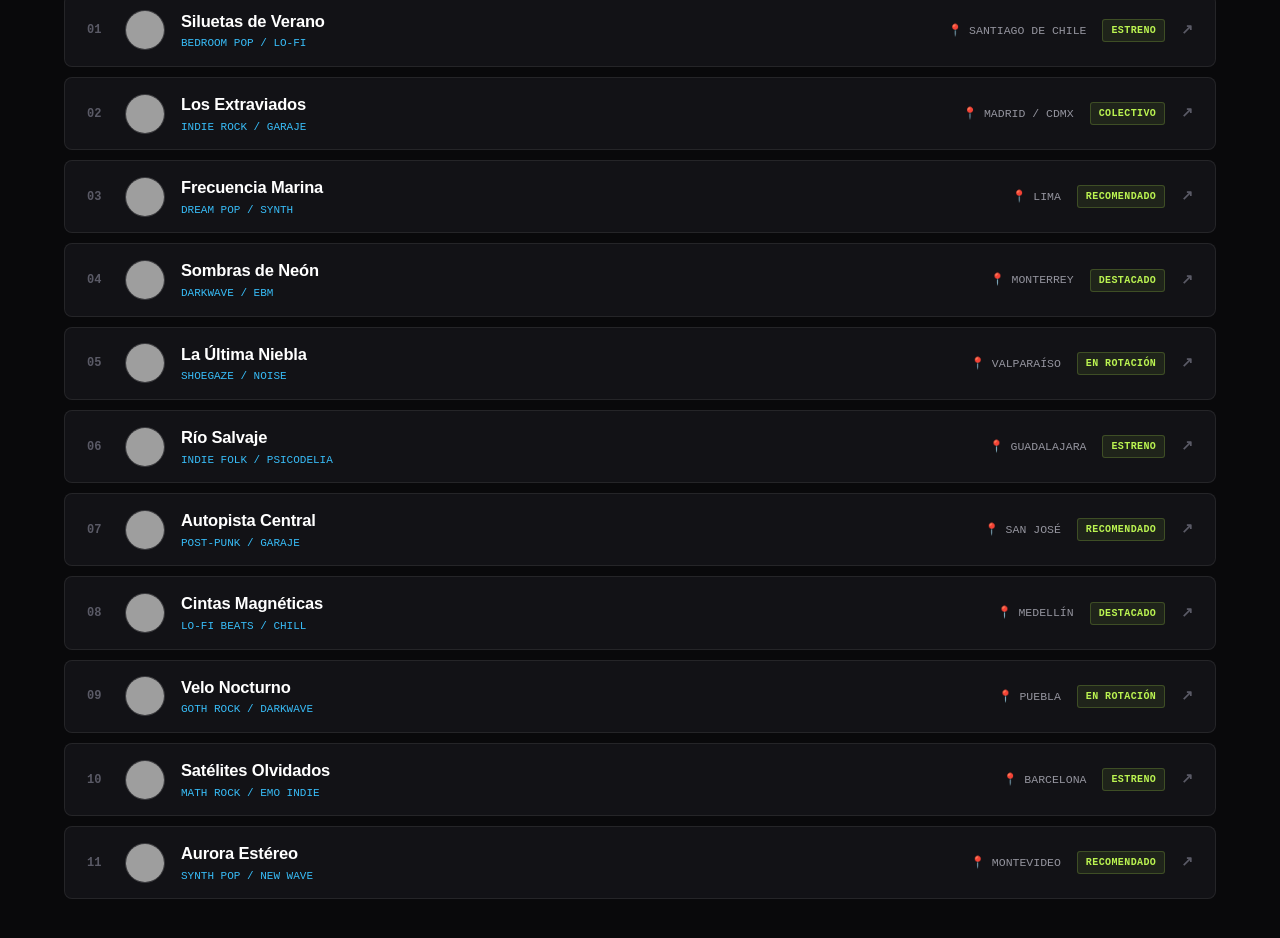
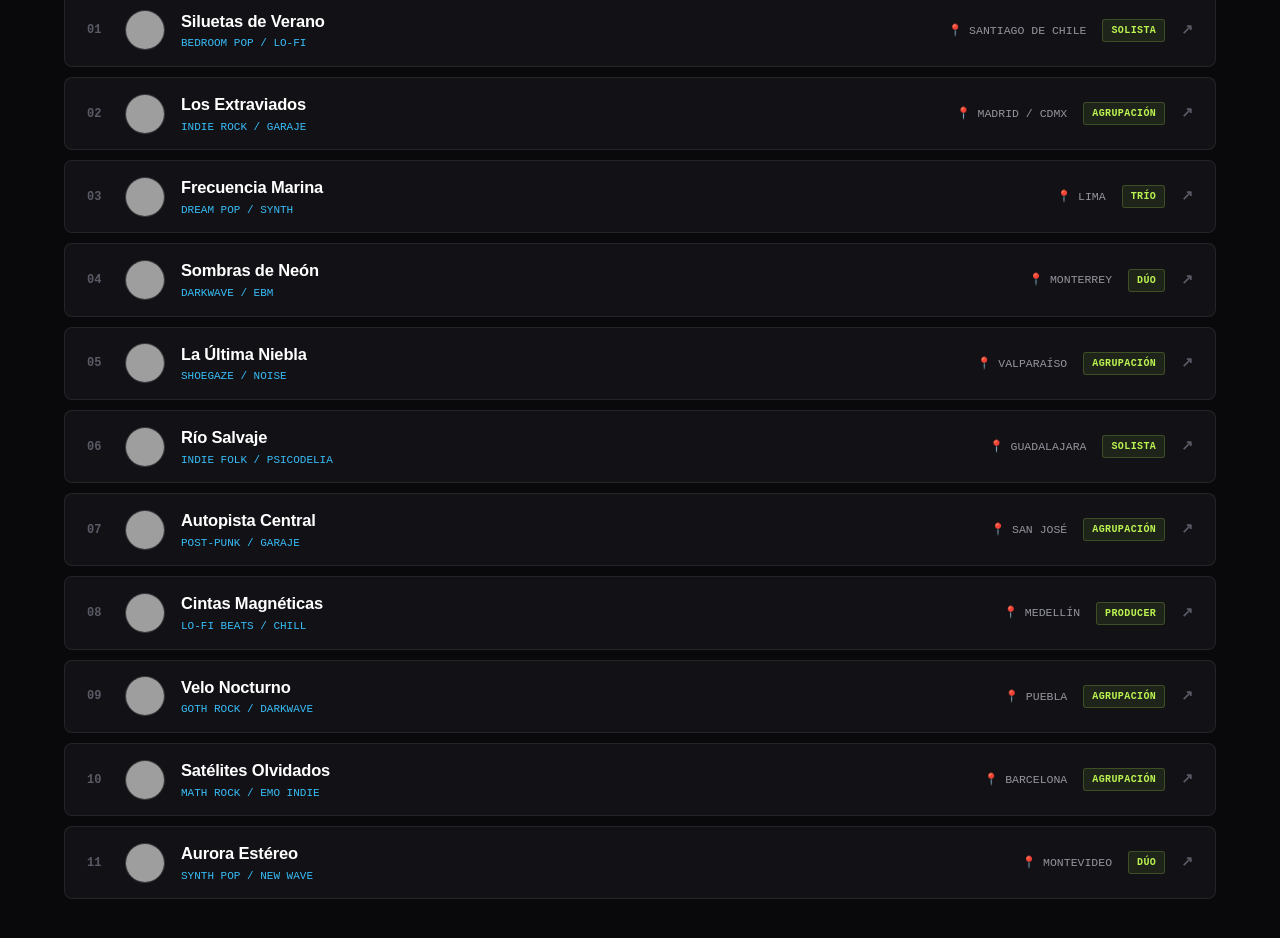
Before and after one commit to thenewindiewave-coder/TheNewIndieWaveWeb, a plain HTML site: page artistas.html in a window 1280 px wide. Shown: the part 914-1852 px from the top of the page. Drawn offline with Linux system fonts and the light colour scheme; grey boxes are pictures that could not be loaded; a web font is replaced by a local one.

Commit message:
Badges con clasificación

```diff
--- a/artistas.html
+++ b/artistas.html
@@ -794,7 +794,7 @@
     <!-- TOP 1 -->
     <div class="top3-card" onclick="openArtistModal('radar-1')">
       <div class="top3-media-wrap">
-        <div class="top3-badge">TOP RADAR #1</div>
+        <div class="top3-badge">AGRUPACIÓN</div>
         <img src="https://images.unsplash.com/photo-1511671782779-c97d3d27a1d4?w=900&q=80" alt="Lunar Daydream" loading="lazy">
         <div class="top3-media-overlay"></div>
         <div class="top3-origin">📍 CIUDAD DE MÉXICO</div>
@@ -812,7 +812,7 @@
     <!-- TOP 2 -->
     <div class="top3-card" onclick="openArtistModal('radar-2')">
       <div class="top3-media-wrap">
-        <div class="top3-badge">TOP RADAR #2</div>
+        <div class="top3-badge">DÚO</div>
         <img src="https://images.unsplash.com/photo-1470225620780-dba8ba36b745?w=900&q=80" alt="Distorsión Fría" loading="lazy">
         <div class="top3-media-overlay"></div>
         <div class="top3-origin">📍 BUENOS AIRES</div>
@@ -830,7 +830,7 @@
     <!-- TOP 3 -->
     <div class="top3-card" onclick="openArtistModal('radar-3')">
       <div class="top3-media-wrap">
-        <div class="top3-badge">TOP RADAR #3</div>
+        <div class="top3-badge">SOLISTA</div>
         <img src="https://images.unsplash.com/photo-1514525253161-7a46d19cd819?w=900&q=80" alt="Cero Tardes" loading="lazy">
         <div class="top3-media-overlay"></div>
         <div class="top3-origin">📍 BOGOTÁ</div>
@@ -864,7 +864,7 @@
       </div>
       <div class="sec-row-meta">
         <span class="sec-row-city">📍 SANTIAGO DE CHILE</span>
-        <span class="sec-row-badge">ESTRENO</span>
+        <span class="sec-row-badge">SOLISTA</span>
         <span class="sec-row-arrow">↗</span>
       </div>
     </div>
@@ -881,7 +881,7 @@
       </div>
       <div class="sec-row-meta">
         <span class="sec-row-city">📍 MADRID / CDMX</span>
-        <span class="sec-row-badge">COLECTIVO</span>
+        <span class="sec-row-badge">AGRUPACIÓN</span>
         <span class="sec-row-arrow">↗</span>
       </div>
     </div>
@@ -898,7 +898,7 @@
       </div>
       <div class="sec-row-meta">
         <span class="sec-row-city">📍 LIMA</span>
-        <span class="sec-row-badge">RECOMENDADO</span>
+        <span class="sec-row-badge">TRÍO</span>
         <span class="sec-row-arrow">↗</span>
       </div>
     </div>
@@ -915,7 +915,7 @@
       </div>
       <div class="sec-row-meta">
         <span class="sec-row-city">📍 MONTERREY</span>
-        <span class="sec-row-badge">DESTACADO</span>
+        <span class="sec-row-badge">DÚO</span>
         <span class="sec-row-arrow">↗</span>
       </div>
     </div>
@@ -932,7 +932,7 @@
       </div>
       <div class="sec-row-meta">
         <span class="sec-row-city">📍 VALPARAÍSO</span>
-        <span class="sec-row-badge">EN ROTACIÓN</span>
+        <span class="sec-row-badge">AGRUPACIÓN</span>
         <span class="sec-row-arrow">↗</span>
       </div>
     </div>
@@ -949,7 +949,7 @@
       </div>
       <div class="sec-row-meta">
         <span class="sec-row-city">📍 GUADALAJARA</span>
-        <span class="sec-row-badge">ESTRENO</span>
+        <span class="sec-row-badge">SOLISTA</span>
         <span class="sec-row-arrow">↗</span>
       </div>
     </div>
@@ -966,7 +966,7 @@
       </div>
       <div class="sec-row-meta">
         <span class="sec-row-city">📍 SAN JOSÉ</span>
-        <span class="sec-row-badge">RECOMENDADO</span>
+        <span class="sec-row-badge">AGRUPACIÓN</span>
         <span class="sec-row-arrow">↗</span>
       </div>
     </div>
@@ -983,7 +983,7 @@
       </div>
       <div class="sec-row-meta">
         <span class="sec-row-city">📍 MEDELLÍN</span>
-        <span class="sec-row-badge">DESTACADO</span>
+        <span class="sec-row-badge">PRODUCER</span>
         <span class="sec-row-arrow">↗</span>
       </div>
     </div>
@@ -1000,7 +1000,7 @@
       </div>
       <div class="sec-row-meta">
         <span class="sec-row-city">📍 PUEBLA</span>
-        <span class="sec-row-badge">EN ROTACIÓN</span>
+        <span class="sec-row-badge">AGRUPACIÓN</span>
         <span class="sec-row-arrow">↗</span>
       </div>
     </div>
@@ -1017,7 +1017,7 @@
       </div>
       <div class="sec-row-meta">
         <span class="sec-row-city">📍 BARCELONA</span>
-        <span class="sec-row-badge">ESTRENO</span>
+        <span class="sec-row-badge">AGRUPACIÓN</span>
         <span class="sec-row-arrow">↗</span>
       </div>
     </div>
@@ -1034,7 +1034,7 @@
       </div>
       <div class="sec-row-meta">
         <span class="sec-row-city">📍 MONTEVIDEO</span>
-        <span class="sec-row-badge">RECOMENDADO</span>
+        <span class="sec-row-badge">DÚO</span>
         <span class="sec-row-arrow">↗</span>
       </div>
     </div>
--- a/data_radar.js
+++ b/data_radar.js
@@ -7,13 +7,13 @@ var DEFAULT_RADAR_ARTISTS = [
     "genre": "DREAM POP / SHOEGAZE",
     "type": "top3",
     "order": 1,
-    "badge": "TOP RADAR #1",
+    "badge": "AGRUPACIÓN",
     "media_type": "image",
     "media_url": "https://images.unsplash.com/photo-1511671782779-c97d3d27a1d4?w=900&q=80",
     "track_id": "3n3Ppam7vgaVa1iaRUc9Lp",
     "short_bio": "Capas envolventes de reverb, sintetizadores análogos nostálgicos y una melodía hipnótica perfecta para la noche.",
-    "full_review": "Originarios del sur de la Ciudad de México, Lunar Daydream mezcla guitarras espaciales cargadas de chorus con cajas de ritmos vintage y melodías etéreas. Su reciente EP ha capturado la atención de la escena independiente latinoamericana, consolidándolos como una de las propuestas más sólidas del dream pop contemporáneo.",
-    "career_notes": "Formados en 2023, han compartido escenario con bandas icónicas del shoegaze y cuentan con más de 80,000 escuchas mensuales en Spotify.",
+    "full_review": "Originarios del sur de la Ciudad de México, Lunar Daydream mezcla guitarras espaciales cargadas de chorus con cajas de ritmos vintage y melodías etéreas.",
+    "career_notes": "Formados en 2023, cuentan con más de 80,000 escuchas mensuales en Spotify y múltiples shows en vivo.",
     "events_note": "Showcase TNIW Vol. 04 — Foro Cultural Indie (24 OCT 2026)",
     "spotify_url": "https://open.spotify.com/artist/3n3Ppam7vgaVa1iaRUc9Lp",
     "instagram": "@lunardaydream"
@@ -25,13 +25,13 @@ var DEFAULT_RADAR_ARTISTS = [
     "genre": "POST-PUNK / DARKWAVE",
     "type": "top3",
     "order": 2,
-    "badge": "TOP RADAR #2",
+    "badge": "DÚO",
     "media_type": "image",
     "media_url": "https://images.unsplash.com/photo-1470225620780-dba8ba36b745?w=900&q=80",
     "track_id": "0VjIjW4GlUZAMYd2vXMi3b",
     "short_bio": "Líneas de bajo penetrantes, cajas de ritmo ochenteras y líricas existenciales con una ejecución en vivo demoledora.",
-    "full_review": "Desde los sótanos underground de Buenos Aires, este dúo post-punk revitaliza las texturas frías de los sintetizadores analógicos con bajos distorsionados y voces graves cargadas de reverberación. Su sonido visceral y directo conecta con la nueva ola de darkwave en español.",
-    "career_notes": "Ganadores del circuito emergente porteño 2025, actualmente grabando su primer larga duración en cinta analógica.",
+    "full_review": "Desde los sótanos de Buenos Aires, este dúo post-punk revitaliza las texturas frías de los sintetizadores analógicos con bajos distorsionados y voces graves.",
+    "career_notes": "Ganadores del circuito emergente porteño 2025, actualmente grabando su primer larga duración.",
     "events_note": "Festival TNIW 2026 — Escenario Alterno (05 DIC 2026)",
     "spotify_url": "https://open.spotify.com/",
     "instagram": "@distorsionfria"
@@ -43,12 +43,12 @@ var DEFAULT_RADAR_ARTISTS = [
     "genre": "INDIE POP / FOLK",
     "type": "top3",
     "order": 3,
-    "badge": "TOP RADAR #3",
+    "badge": "SOLISTA",
     "media_type": "image",
     "media_url": "https://images.unsplash.com/photo-1514525253161-7a46d19cd819?w=900&q=80",
     "track_id": "7qiZfU4dY1lWllzX7mPBI3",
     "short_bio": "Frescura acústica con arreglos de cuerdas sutiles y ganchos vocales inolvidables para escuchar al atardecer.",
-    "full_review": "Con una instrumentación orgánica que combina guitarras acústicas afinadas en abierto, percusiones suaves y armonías vocales a dos voces, Cero Tardes crea paisajes sonoros íntimos que transportan a tardes lluviosas y melancolía luminosa.",
+    "full_review": "Con una instrumentación orgánica que combina guitarras acústicas afinadas en abierto, percusiones suaves y armonías vocales a dos voces, Cero Tardes crea paisajes sonoros íntimos.",
     "career_notes": "Proyecto solista colaborativo fundado en Colombia con presentaciones acústicas en teatros independientes.",
     "events_note": "Secret Rooftop Sessions — Terraza Roma Norte (12 NOV 2026)",
     "spotify_url": "https://open.spotify.com/",
@@ -61,13 +61,13 @@ var DEFAULT_RADAR_ARTISTS = [
     "genre": "BEDROOM POP / LO-FI",
     "type": "secondary",
     "order": 4,
-    "badge": "ESTRENO",
+    "badge": "SOLISTA",
     "media_type": "image",
     "media_url": "https://images.unsplash.com/photo-1511735111819-9a3f7709049c?w=600&q=80",
     "track_id": "4cOdK2wGLETKBW3PvgPWqT",
     "short_bio": "Texturas de cinta de cuatro canales con armonías vocales íntimas y sinceras grabadas en casa.",
-    "full_review": "Composiciones caseras nacidas durante noches de insomnio. Melodías de ensueño con guitarras jangle y sintes casio.",
-    "career_notes": "Pioneros del sonido bedroom chileno con lanzamientos en cassette de edición limitada.",
+    "full_review": "Composiciones caseras con melodías de ensueño con guitarras jangle y sintes casio.",
+    "career_notes": "Pioneros del sonido bedroom chileno con lanzamientos en cassette.",
     "events_note": "Gira acústica Cono Sur 2026",
     "spotify_url": "https://open.spotify.com/",
     "instagram": "@siluetasdeverano"
@@ -79,14 +79,14 @@ var DEFAULT_RADAR_ARTISTS = [
     "genre": "INDIE ROCK / GARAJE",
     "type": "secondary",
     "order": 5,
-    "badge": "COLECTIVO",
+    "badge": "AGRUPACIÓN",
     "media_type": "image",
     "media_url": "https://images.unsplash.com/photo-1465847899084-d164df4dedc6?w=600&q=80",
     "track_id": "3jjujdUJ72nuh5eMFTpqQB",
     "short_bio": "Potencia rítmica directa, guitarras crudas y coros enérgicos que conectan con la nueva oleada independiente.",
     "full_review": "Riffs veloces y actitud punk melódica con letras honestas sobre la vida urbana contemporánea.",
-    "career_notes": "Banda binacional con base entre España y México, con más de 20 shows en vivo durante el último año.",
-    "events_note": "Showcase Madrid - Sala Sol (Próximamente)",
+    "career_notes": "Banda binacional con base entre España y México.",
+    "events_note": "Showcase Madrid - Sala Sol",
     "spotify_url": "https://open.spotify.com/",
     "instagram": "@losextraviados"
   },
@@ -97,13 +97,13 @@ var DEFAULT_RADAR_ARTISTS = [
     "genre": "DREAM POP / SYNTH",
     "type": "secondary",
     "order": 6,
-    "badge": "RECOMENDADO",
+    "badge": "TRÍO",
     "media_type": "image",
     "media_url": "https://images.unsplash.com/photo-1508700115892-45ecd05ae2ad?w=600&q=80",
     "track_id": "1xK59OXxi2TAAAbmZK0hp9",
     "short_bio": "Sintetizadores acuáticos y melodías envolventes que capturan la bruma costera del Pacífico.",
     "full_review": "Atmósferas espaciales que fusionan el shoegaze latino con beats electrónicos elegantes.",
-    "career_notes": "Trío limeño elogiado por revistas especializadas en música alternativa.",
+    "career_notes": "Trío limeño elogiado por revistas especializadas.",
     "events_note": "Festival Costa Verde 2026",
     "spotify_url": "https://open.spotify.com/",
     "instagram": "@frecuenciamarina"
@@ -115,14 +115,14 @@ var DEFAULT_RADAR_ARTISTS = [
     "genre": "DARKWAVE / EBM",
     "type": "secondary",
     "order": 7,
-    "badge": "DESTACADO",
+    "badge": "DÚO",
     "media_type": "image",
     "media_url": "https://images.unsplash.com/photo-1509198397868-475647b2a1e5?w=600&q=80",
     "track_id": "2takcwOaAZWiRsqPHPb7uy",
     "short_bio": "Secuencias industriales bailables y estéticas retro-futuristas nocturnas de alto impacto.",
     "full_review": "Bajo arpegiado analógico implacable con cajas de ritmo potentes para clubes oscuros.",
-    "career_notes": "Presentaciones estelares en festivales de música electrónica underground.",
-    "events_note": "Club Darkwave MTY (Noviembre 2026)",
+    "career_notes": "Presentaciones estelares en festivales de música electrónica.",
+    "events_note": "Club Darkwave MTY (Noviembre)",
     "spotify_url": "https://open.spotify.com/",
     "instagram": "@sombrasdeneon"
   },
@@ -133,14 +133,14 @@ var DEFAULT_RADAR_ARTISTS = [
     "genre": "SHOEGAZE / NOISE",
     "type": "secondary",
     "order": 8,
-    "badge": "EN ROTACIÓN",
+    "badge": "AGRUPACIÓN",
     "media_type": "image",
     "media_url": "https://images.unsplash.com/photo-1516450360452-9312f5e86fc7?w=600&q=80",
     "track_id": "7qiZfU4dY1lWllzX7mPBI3",
     "short_bio": "Murallas sónicas de distorsión dulce y melodías vocales sumergidas en delay infinito.",
     "full_review": "Exploración sonora intensa inspirada en el shoegaze de los 90s con un toque sudamericano moderno.",
-    "career_notes": "Banda de culto en el puerto de Valparaíso con discos editados en sellos independientes.",
-    "events_note": "Ciclo Ruido y Mar — Valparaíso",
+    "career_notes": "Banda de culto en el puerto de Valparaíso.",
+    "events_note": "Ciclo Ruido y Mar",
     "spotify_url": "https://open.spotify.com/",
     "instagram": "@laultimaniebla"
   },
@@ -151,14 +151,14 @@ var DEFAULT_RADAR_ARTISTS = [
     "genre": "INDIE FOLK / PSICODELIA",
     "type": "secondary",
     "order": 9,
-    "badge": "ESTRENO",
+    "badge": "SOLISTA",
     "media_type": "image",
     "media_url": "https://images.unsplash.com/photo-1493225457124-a3eb161ffa5f?w=600&q=80",
     "track_id": "0VjIjW4GlUZAMYd2vXMi3b",
     "short_bio": "Guitarras acústicas hipnóticas, pedales de modulación y poesía introspectiva sobre la naturaleza.",
     "full_review": "Folk psicodélico que evoca caminos de montaña y fogatas al aire libre con coros expansivos.",
-    "career_notes": "Grabaciones en vivo en bosques de Jalisco con gran recepción en plataformas digitales.",
-    "events_note": "Sesión Acústica GDL (Octubre 2026)",
+    "career_notes": "Grabaciones en vivo en bosques de Jalisco.",
+    "events_note": "Sesión Acústica GDL",
     "spotify_url": "https://open.spotify.com/",
     "instagram": "@riosalvaje.musica"
   },
@@ -169,14 +169,14 @@ var DEFAULT_RADAR_ARTISTS = [
     "genre": "POST-PUNK / GARAJE",
     "type": "secondary",
     "order": 10,
-    "badge": "RECOMENDADO",
+    "badge": "AGRUPACIÓN",
     "media_type": "image",
     "media_url": "https://images.unsplash.com/photo-1459749411175-04bf5292ceea?w=600&q=80",
     "track_id": "3n3Ppam7vgaVa1iaRUc9Lp",
     "short_bio": "Energía cruda centroamericana con baterías veloces y guitarras filosas cargadas de adrenalina.",
     "full_review": "Canciones directas de menos de tres minutos que retratan el caos y la juventud urbana.",
-    "career_notes": "Una de las bandas más activas del circuito indie de Costa Rica.",
-    "events_note": "Toquín San José Punk Fest 2026",
+    "career_notes": "Una de las bandas más activas del circuito indie costarricense.",
+    "events_note": "Toquín San José Punk Fest",
     "spotify_url": "https://open.spotify.com/",
     "instagram": "@autopistacentral"
   },
@@ -187,14 +187,14 @@ var DEFAULT_RADAR_ARTISTS = [
     "genre": "LO-FI BEATS / CHILL",
     "type": "secondary",
     "order": 11,
-    "badge": "DESTACADO",
+    "badge": "PRODUCER",
     "media_type": "image",
     "media_url": "https://images.unsplash.com/photo-1518609878373-06d740f60d8b?w=600&q=80",
     "track_id": "4cOdK2wGLETKBW3PvgPWqT",
     "short_bio": "Samples de vinilo cálidos, pianos nostálgicos y bajos suaves para estudiar o relajarse.",
     "full_review": "Productor independiente que rescata grabaciones de boleros viejos y las fusiona con texturas modernas.",
-    "career_notes": "Más de 500,000 streams acumulados en playlists globales de Lo-Fi.",
-    "events_note": "Lanzamiento nuevo beat tape (Noviembre)",
+    "career_notes": "Más de 500,000 streams acumulados en playlists globales.",
+    "events_note": "Lanzamiento nuevo beat tape",
     "spotify_url": "https://open.spotify.com/",
     "instagram": "@cintasmagneticas"
   },
@@ -205,14 +205,14 @@ var DEFAULT_RADAR_ARTISTS = [
     "genre": "GOTH ROCK / DARKWAVE",
     "type": "secondary",
     "order": 12,
-    "badge": "EN ROTACIÓN",
+    "badge": "AGRUPACIÓN",
     "media_type": "image",
     "media_url": "https://images.unsplash.com/photo-1501386761578-eac5c94b800a?w=600&q=80",
     "track_id": "3jjujdUJ72nuh5eMFTpqQB",
     "short_bio": "Lirismo gótico elegante, guitarras con flanger marcado y una voz profunda inconfundible.",
-    "full_review": "Atmósferas victorianas combinadas con ritmos bailables inspirados en The Cure y Clan of Xymox.",
-    "career_notes": "Reconocidos en la escena oscura mexicana por sus presentaciones teatrales.",
-    "events_note": "Noche Gótica Cholula (Diciembre 2026)",
+    "full_review": "Atmósferas victorianas combinadas con ritmos bailables inspirados en el rock gótico clásico.",
+    "career_notes": "Reconocidos en la escena oscura mexicana por sus shows teatrales.",
+    "events_note": "Noche Gótica Cholula",
     "spotify_url": "https://open.spotify.com/",
     "instagram": "@velonocturno"
   },
@@ -223,13 +223,13 @@ var DEFAULT_RADAR_ARTISTS = [
     "genre": "MATH ROCK / EMO INDIE",
     "type": "secondary",
     "order": 13,
-    "badge": "ESTRENO",
+    "badge": "AGRUPACIÓN",
     "media_type": "image",
     "media_url": "https://images.unsplash.com/photo-1520523839898-50712825e617?w=600&q=80",
     "track_id": "1xK59OXxi2TAAAbmZK0hp9",
     "short_bio": "Compases intrincados, guitarras tapping brillantes y explosiones emocionales catárticas.",
     "full_review": "Técnica musical depurada al servicio de canciones cargadas de nostalgia y fuerza juvenil.",
-    "career_notes": "Cuarteto formado en Cataluña con giras por salas autogestionadas.",
+    "career_notes": "Cuarteto formado en Cataluña con giras autogestionadas.",
     "events_note": "Gira peninsular 2026",
     "spotify_url": "https://open.spotify.com/",
     "instagram": "@satelitesolvidados"
@@ -241,14 +241,14 @@ var DEFAULT_RADAR_ARTISTS = [
     "genre": "SYNTH POP / NEW WAVE",
     "type": "secondary",
     "order": 14,
-    "badge": "RECOMENDADO",
+    "badge": "DÚO",
     "media_type": "image",
     "media_url": "https://images.unsplash.com/photo-1514525253161-7a46d19cd819?w=600&q=80",
     "track_id": "2takcwOaAZWiRsqPHPb7uy",
-    "short_bio": "Melodías pop luminosas con sintetizadores analógicos brillantes y un groove bailable irresistible.",
+    "short_bio": "Melodías pop luminosas con sintetizadores analógicos brillantes y un groove bailable.",
     "full_review": "Herederos del pop refinado del Río de la Plata con arreglos vocales sofisticados.",
-    "career_notes": "Banda revelación de la escena uruguaya con videoclips de estética cinematográfica.",
-    "events_note": "Showcase Sala Zitarrosa (Próximamente)",
+    "career_notes": "Banda revelación de la escena uruguaya con videoclips estéticos.",
+    "events_note": "Showcase Sala Zitarrosa",
     "spotify_url": "https://open.spotify.com/",
     "instagram": "@auroraestereo"
   }
```
Also changed, not shown: curador.html (+8 -1 lines).
